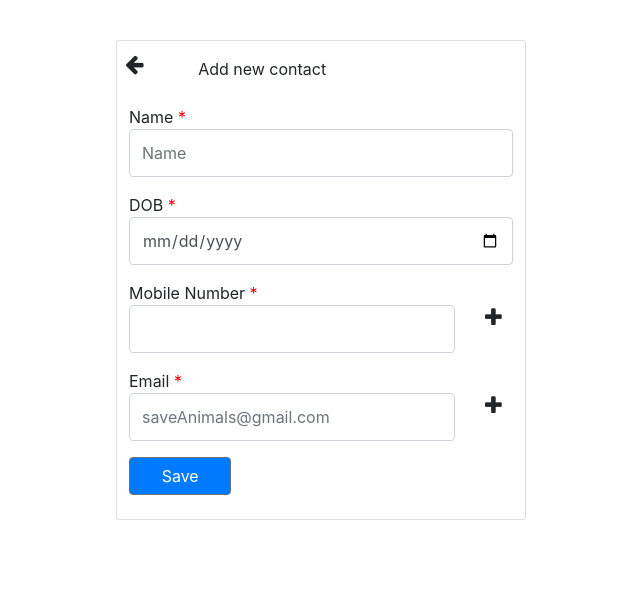
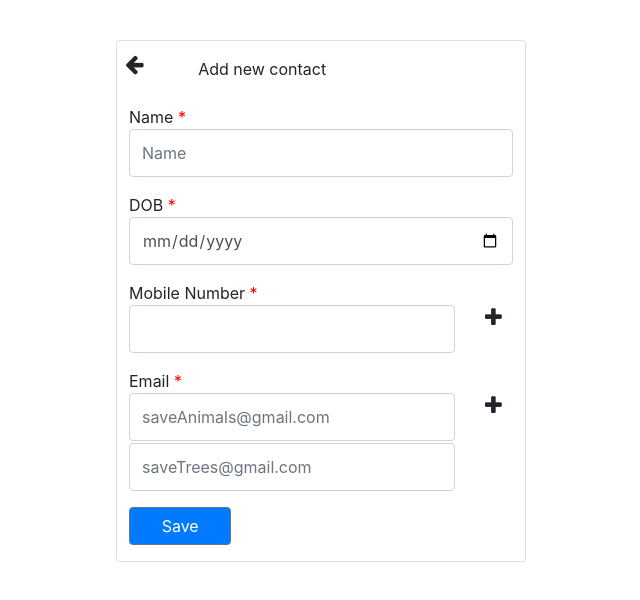
Before and after one commit to namachand/Phonebook, a React (Create React App) app in the folder client/: page /createContact in a window 1280 px wide. Both pictures are taken after a click on the element 812 px from the left and 406 px from the top of the page. Shown: the top 600 px of the page, without its empty margins (319-959 px from the left). Built offline with nearby package versions, Linux system fonts and the light colour scheme.

Commit message:
adding and fetching

```diff
--- a/client/src/components/createcontact.js
+++ b/client/src/components/createcontact.js
@@ -6,12 +6,15 @@ class CreateContact extends React.Component{
     constructor(props){
         super(props)
         this.state={
-            values:[]
+            mobileNumbers:[],
+            emails:[]
         }
         this.sendContactDetails=this.sendContactDetails.bind(this);
         this.goBack=this.goBack.bind(this);
         this.addMoreNumbers=this.addMoreNumbers.bind(this);
-        this.addClick=this.addClick.bind(this);
+        this.addNumbersClick=this.addNumbersClick.bind(this);
+        this.addMoreEmails=this.addMoreEmails.bind(this);
+        this.addEmailsClick=this.addEmailsClick.bind(this);
     }
 
 
@@ -34,12 +37,12 @@ class CreateContact extends React.Component{
     }
 
     // add more mobile numbers on clicking the button
-    addClick(){
-        this.setState(prevState => ({ values: [...prevState.values, '']}))
+    addNumbersClick(){
+        this.setState(prevState => ({ mobileNumbers: [...prevState.mobileNumbers, '']}))
     }
 
     addMoreNumbers(){
-        return this.state.values.map((currentValue, index) =>
+        return this.state.mobileNumbers.map((currentValue, index) =>
             <div key={index}>
                <Input type="text" value={currentValue||''} onChange={this.handleChange.bind(this, index)} style={{height:'6vh',marginTop:'2px'}}/>
                {/* <input type='button' value='remove' onClick={this.removeClick.bind(this, i)}/> */}
@@ -48,9 +51,28 @@ class CreateContact extends React.Component{
     }
 
     handleChange(i, event) {
-        let values = [...this.state.values];
-        values[i] = event.target.value;
-        this.setState({ values });
+        let mobileNumbers = [...this.state.mobileNumbers];
+        mobileNumbers[i] = event.target.value;
+        this.setState({ mobileNumbers });
+    }
+    //adding more emails on clicking the button
+    addEmailsClick(){
+        this.setState(prevState => ({ emails: [...prevState.emails, '']}))
+    }
+
+    addMoreEmails(){
+        return this.state.emails.map((currentValue, index) =>
+            <div key={index}>
+               <Input type="text" value={currentValue||''} onChange={this.handleChange.bind(this, index)} style={{height:'6vh',marginTop:'2px'}}  placeholder='saveTrees@gmail.com'/>
+               {/* <input type='button' value='remove' onClick={this.removeClick.bind(this, i)}/> */}
+            </div>
+        )
+    }
+
+    handleChange(i, event) {
+        let emails = [...this.state.emails];
+        emails[i] = event.target.value;
+        this.setState({ emails });
     }
 
     //going back to the home page
@@ -59,7 +81,8 @@ class CreateContact extends React.Component{
     }
 
     render(){
-        console.log(this.state.values);
+        console.log(this.state.mobileNumbers);
+        console.log(this.state.emails);
         return(
             <div style={{display:'flex',justifyContent:'center',marginTop:'5vh'}}>
                 <Card id='contactDetails'>
@@ -88,24 +111,23 @@ class CreateContact extends React.Component{
                                     <div className='row'>
                                         <div className='col-md-11'>
                                             <Input type='tel' id='mobileNumber'  placeholder='' onBlur={this.error} style={{height:'6vh'}} />
-                                            {/* <div className='container' id='moreMobileNumbers'>
-                                                </div> */}
                                             {this.addMoreNumbers()}
                                             </div>
                                             <div className='col-md-1'>
-                                                <span className='fa fa-plus fa-lg' onClick={this.addClick}></span>
+                                                <span className='fa fa-plus fa-lg' onClick={this.addNumbersClick}></span>
                                                 </div>
                                             </div>
-                                                <p id='numberError'></p>
+                                            <p id='numberError'></p>
                                     </FormGroup>
                                 <FormGroup className='canAddMore'>
                                     Email<span className='reddot'> *</span>
                                     <div className='row'>
                                         <div className='col-md-11'>
                                             <Input type='email' id='contactEmail'  placeholder='saveAnimals@gmail.com' onBlur={this.error} style={{height:'6vh'}}/>
+                                            {this.addMoreEmails()}
                                             </div>
                                             <div className='col-md-1'>
-                                                <span className='fa fa-plus fa-lg'></span>
+                                                <span className='fa fa-plus fa-lg' onClick={this.addEmailsClick}></span>
                                                 </div>
                                         </div>
                                         <p id='numberError'></p>
--- a/client/src/components/phonebookHome.js
+++ b/client/src/components/phonebookHome.js
@@ -28,8 +28,6 @@ class Home extends React.Component{
         if(page !== this.state.pager.currentPage){
             axios.get(`http://localhost:3231/getUserContacts/contactDetailsPages?page=${page}`)
             .then((contacts)=>{
-                // console.log(data.data.allStories);
-                // console.log(data.data.pager);
                 this.setState({pager:contacts.data.pager});
                 this.setState({allContacts:contacts.data.allContacts});
                 })
@@ -37,6 +35,7 @@ class Home extends React.Component{
     }
 
     render(){
+        console.log(this.state.allContacts)
         return(
         <React.Fragment>
             <div>
@@ -72,7 +71,11 @@ class Home extends React.Component{
                                     </div>
                                     <div className='row' style={{backgroundColor:'papayawhip',marginTop:'15px',minHeight:'12vh'}}>
                                         <div className='col-md-4'>
-                                            <p className='fa fa-phone fa-lg contactdetail mt-2'>  {contact.mobileNumber}</p>
+                                            {contact.mobileNumber.map((number)=>{
+                                                return(
+                                                    <p className='fa fa-phone fa-lg contactdetail mt-2'>  {number}</p>
+                                                )
+                                            })}
                                             </div>
                                         <div className='col-md-6 offset-2' >
                                             <p className='fa fa-envelope fa-lg contactdetail mt-1' style={{paddingTop:'5px'}}>  {contact.email}</p>
--- a/client/src/css/phonebookHome.css
+++ b/client/src/css/phonebookHome.css
@@ -7,5 +7,5 @@
     font-size: x-large;
 }
 #phoneAndEmail{
-    border:solid,1px,black
-}
+    border:solid,1px,black;
+background-color: papayawhip;}
```
Also changed, not shown: 1 other file (tests, documents, lock files or other folders).
